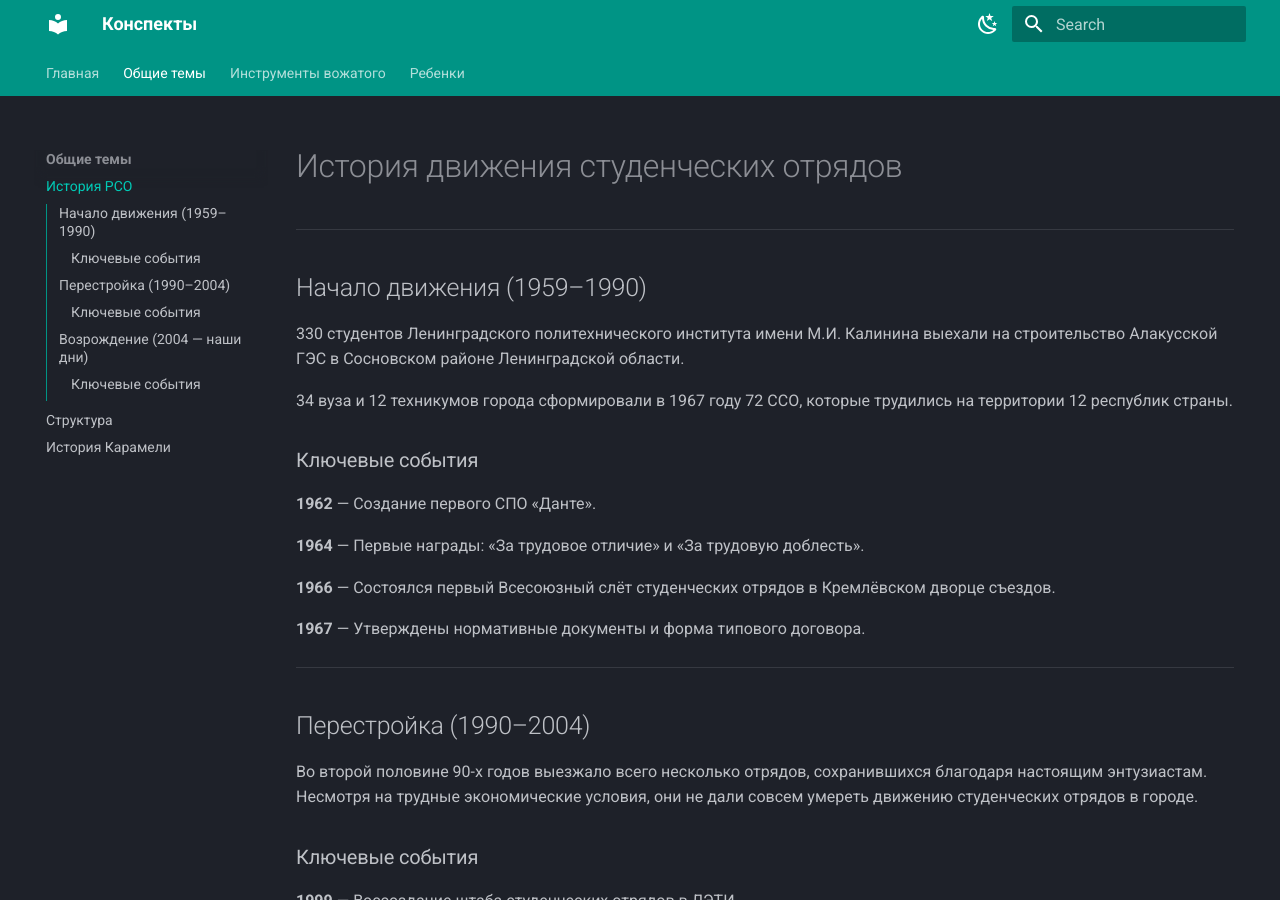
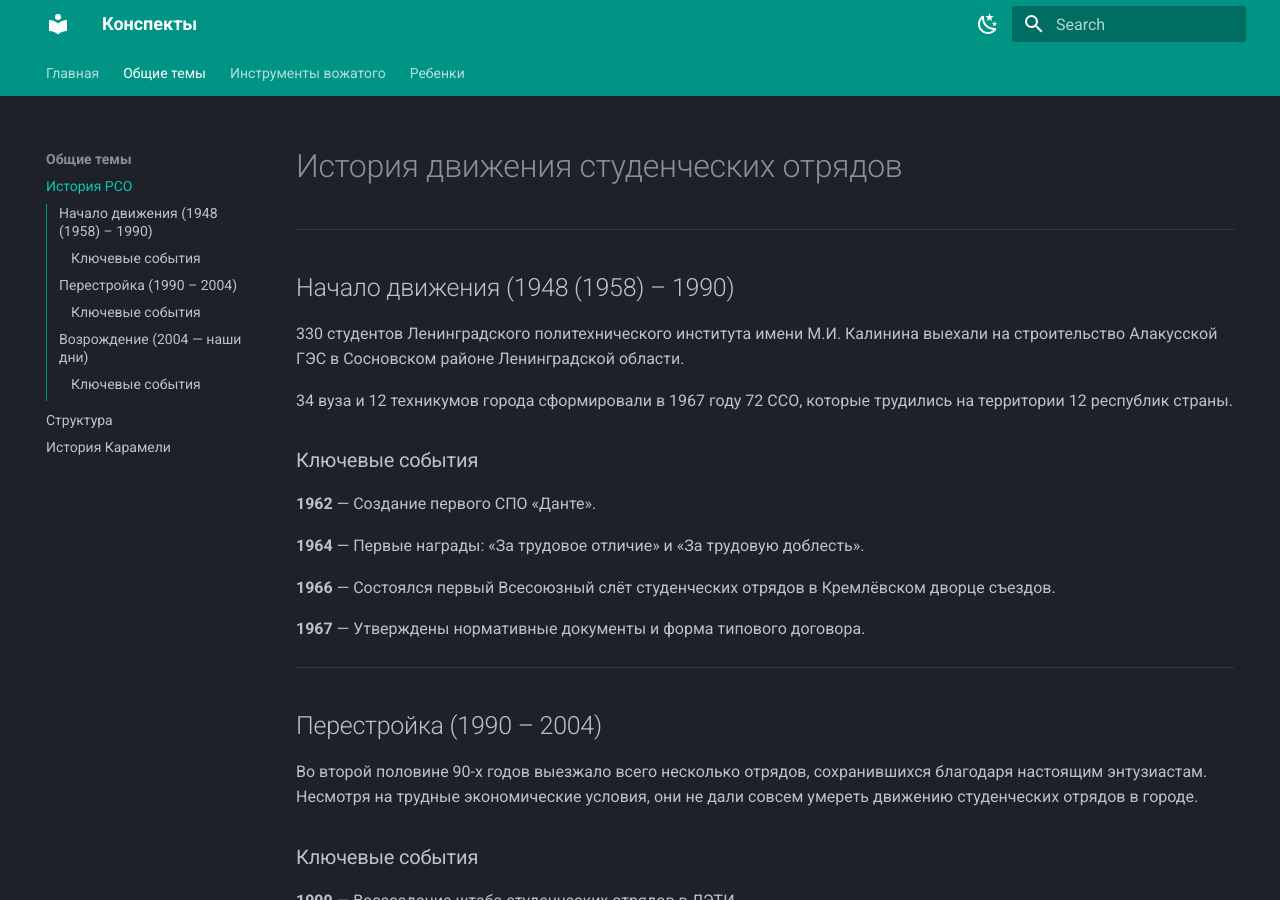
Before and after one commit to Shelbyen/wtf-shvm, an MkDocs documentation site: the page built from docs/common_themes/history_rso.md, in a window 1280 px wide and 900 px high. Built offline with MkDocs 1.6.1 and Material for MkDocs 9.7.7, drawn with Linux system fonts in a browser that asks for light colours.

Commit message:
fix: true date

```diff
--- a/docs/common_themes/history_rso.md
+++ b/docs/common_themes/history_rso.md
@@ -2,7 +2,7 @@
 
 ---
 
-## Начало движения (1959–1990)
+## Начало движения (1948 (1958) – 1990)
 
 330 студентов Ленинградского политехнического института имени М.И. Калинина выехали на строительство Алакусской ГЭС в Сосновском районе Ленинградской области.
 
@@ -20,7 +20,7 @@
 
 ---
 
-## Перестройка (1990–2004)
+## Перестройка (1990 – 2004)
 
 Во второй половине 90-х годов выезжало всего несколько отрядов, сохранившихся благодаря настоящим энтузиастам. Несмотря на трудные экономические условия, они не дали совсем умереть движению студенческих отрядов в городе.
 
```
